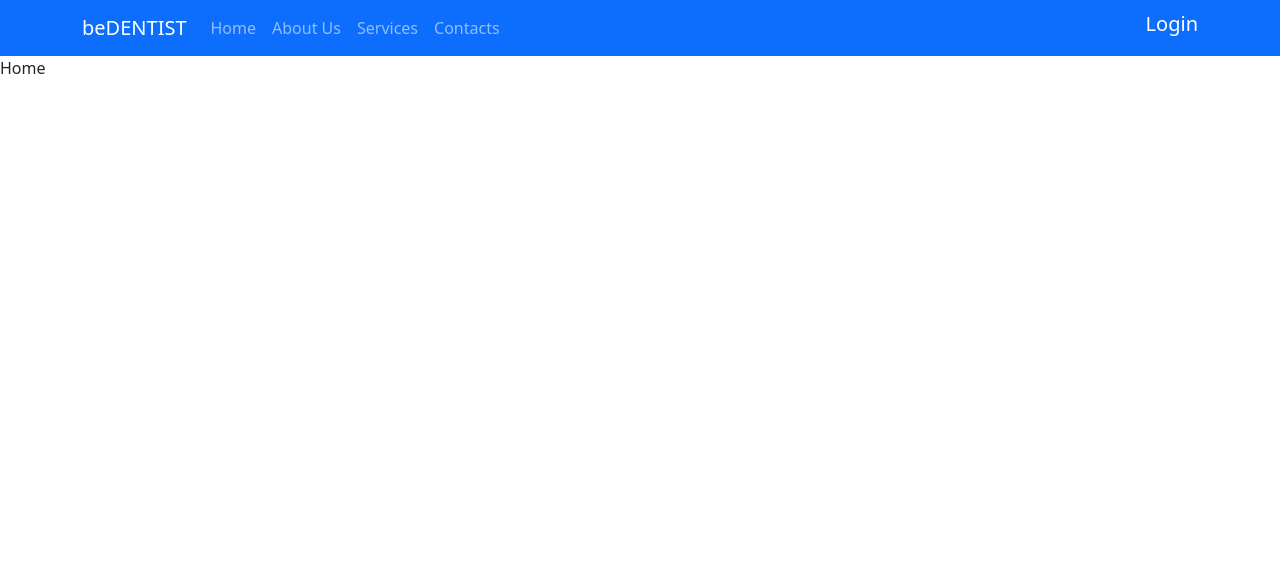
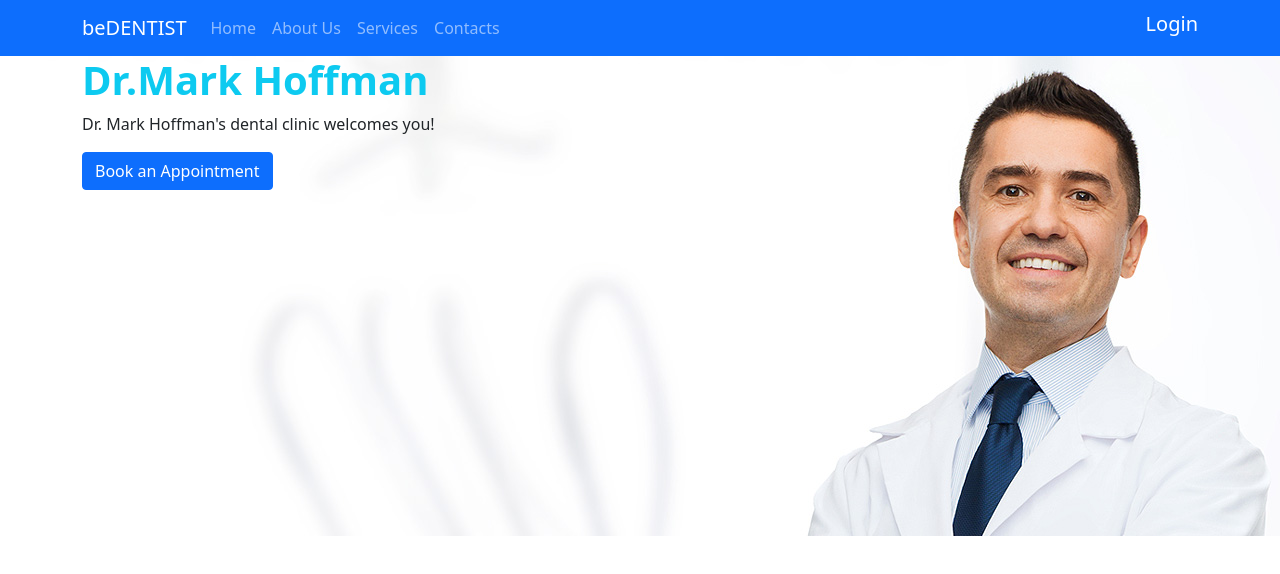
Before and after one commit to rabiulDev/independent-service-provider, a React (Create React App) app: page / in a window 1280 px wide. Shown: the top 574 px of the page. Built offline with nearby package versions, Linux system fonts and the light colour scheme.

Commit message:
banner section added

```diff
--- /dev/null
+++ b/src/pages/Home/Banner/Banner.css
@@ -0,0 +1,13 @@
+.banner-container {
+    background-image: url('../../../images/Doctor-banner.jpg');
+    width: 100%;
+    height: 30rem;
+    object-fit: contain;
+    background-position: top;
+    background-repeat: no-repeat;
+
+}
+
+.banner-info {
+    margin-top: 12rem;
+}
--- /dev/null
+++ b/src/pages/Home/Banner/Banner.js
@@ -0,0 +1,21 @@
+import React from 'react'
+import { Button, Col, Container, Row } from 'react-bootstrap'
+import './Banner.css'
+const Banner = () => {
+    return (
+        <div className='banner-container'>
+            <Container>
+                <Row>
+                    <Col className='banner-info' sm='auto'>
+                        <h1 className='text-info fs-1 fw-bolder'>Dr.Mark Hoffman</h1>
+                        <p>Dr. Mark Hoffman's dental clinic welcomes you!</p>
+                        <Button>Book an Appointment</Button>
+                    </Col>
+                    <Col></Col>
+                </Row>
+            </Container>
+        </div>
+    )
+}
+
+export default Banner
--- a/src/pages/Home/Home.js
+++ b/src/pages/Home/Home.js
@@ -1,8 +1,11 @@
 import React from 'react'
+import Banner from './Banner/Banner'
 
 const Home = () => {
     return (
-        <div>Home</div>
+        <>
+            <Banner />
+        </>
     )
 }
 
```
Also changed, not shown: src/images/Doctor-banner.jpg (added), src/pages/Shared/PageTitle.js (deleted).
